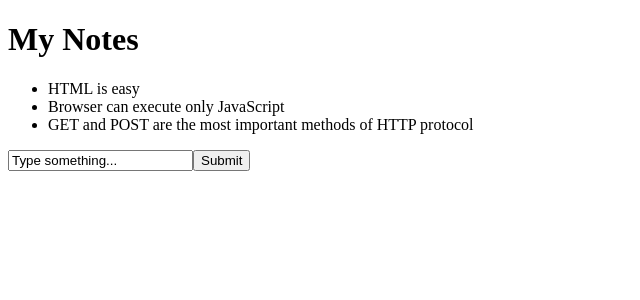
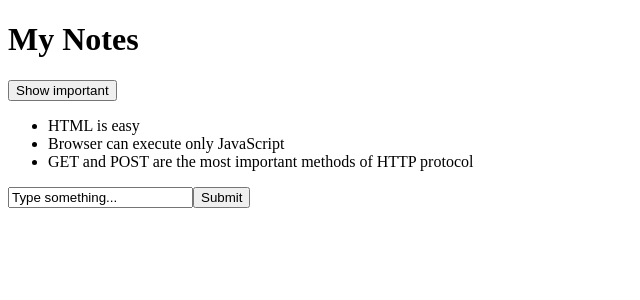
Before and after one commit to shiriweb/fullstackopen_workshop, a React (Vite) app in the folder part2/notes-app/: page / in a window 1280 px wide. Shown: the top 300 px of the page, without its empty margins (0-640 px from the left). Built offline with nearby package versions, Linux system fonts and the light colour scheme.

Commit message:
feat: complete part2(Filtering Displayed Elements)

```diff
--- a/part2/notes-app/src/App.jsx
+++ b/part2/notes-app/src/App.jsx
@@ -3,6 +3,14 @@ import Note from "./components/Note";
 const App = (props) => {
   const [notes, setNotes] = useState(props.notes);
   const [newNotes, SetNewNotes] = useState("Type something...");
+  const [showAll, setShowAll] = useState(true);
+
+  const showingNotes = showAll
+    ? notes
+    : notes.filter((note) => {
+        return note.important === true;
+      });
+
   function handleSubmit(event) {
     event.preventDefault();
     console.log(event.target);
@@ -21,11 +29,19 @@ const App = (props) => {
     SetNewNotes(event.target.value);
   }
 
+  function changeShowState() {
+    setShowAll(!showAll);
+  }
+
   return (
     <div>
       <h1>My Notes</h1>
+      <button onClick={changeShowState}>
+        Show {showAll ? "important" : "all"}
+      </button>
+
       <ul>
-        {notes.map((note) => (
+        {showingNotes.map((note) => (
           <Note key={note.id} note={note} />
         ))}
       </ul>
```
